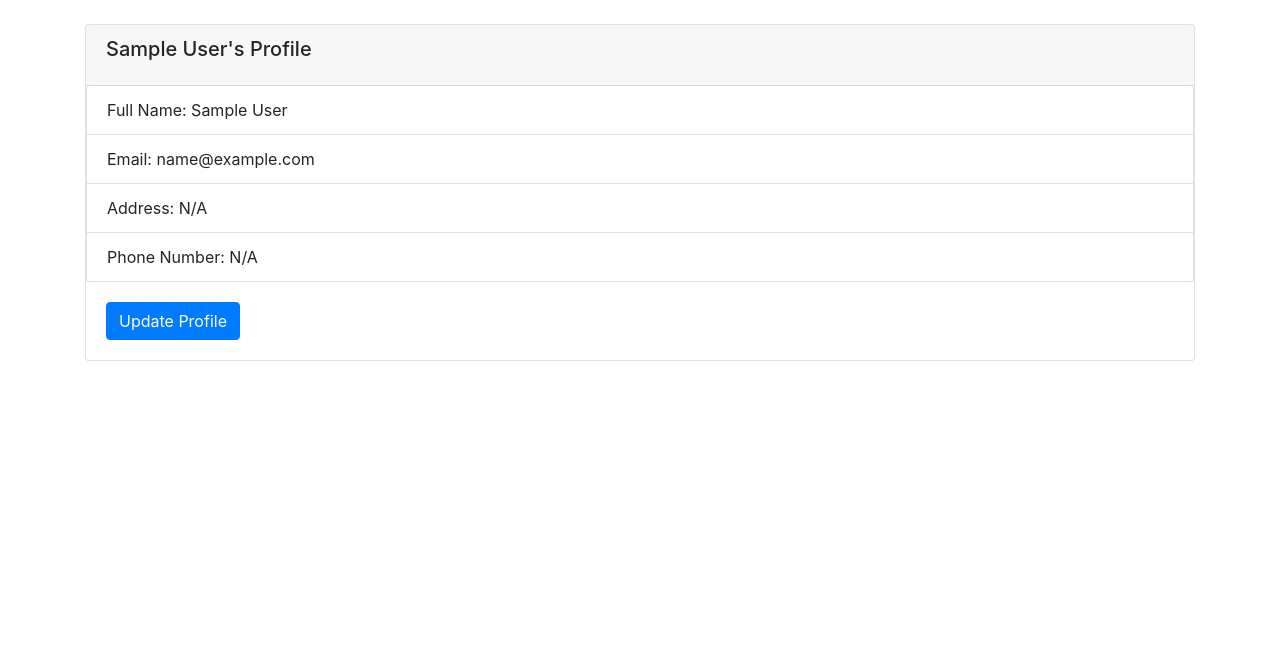
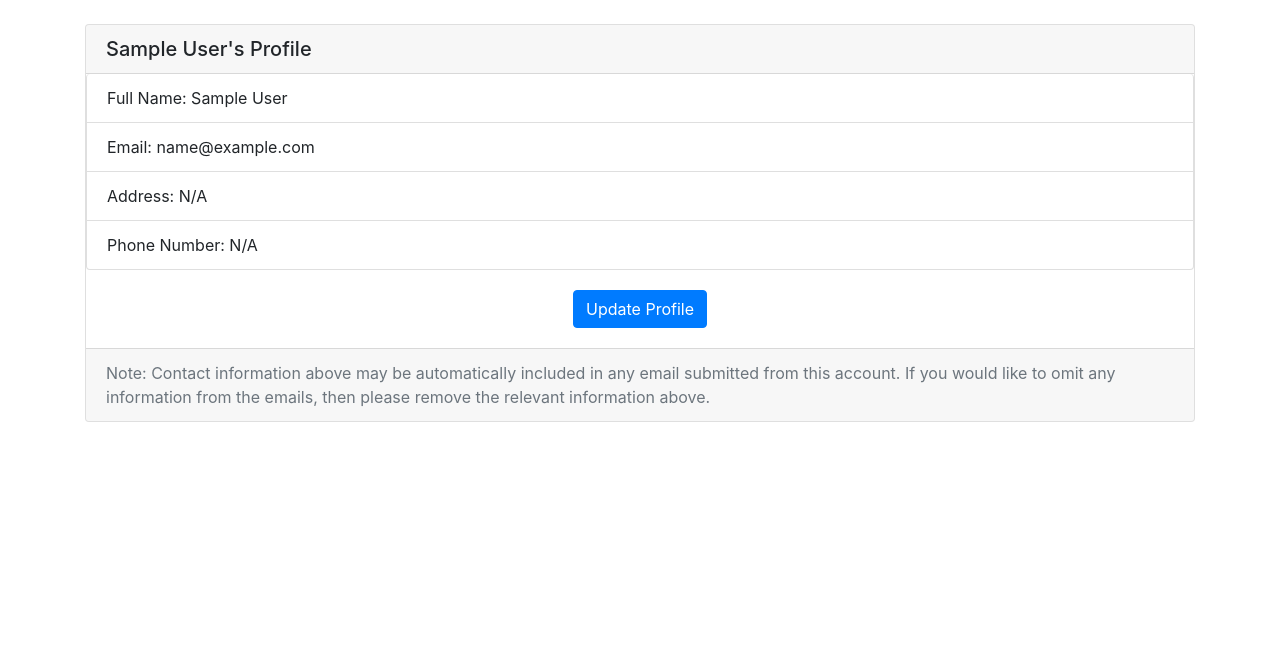
Before and after one commit to dzhang1024/CS3240, a Django app: page /profile/ in a window 1280 px wide. Shown: the part 56-717 px from the top of the page. Run offline with Django 3.2, Linux system fonts and the light colour scheme; the visitor is signed in with stand-in values (Sample User, id 1); some libraries are stand-ins or nearby versions.

Commit message:
Updated profile disclaimer about use of information

```diff
--- a/home/templates/issues/email_success.html
+++ b/home/templates/issues/email_success.html
@@ -4,6 +4,4 @@
     <h1>Success!</h1>
     <p>Your email has been successfully sent, {{ user.first_name }}!</p>
     <a href="{%url 'home:issues' %}" class="btn btn-primary ">Go back to issues page</a>
-
-<!--    <p><a href="{% url 'home:issues'%}">Click here</a> to go back to the issues page</p>-->
 {%endblock%}
--- a/home/templates/profile/profile.html
+++ b/home/templates/profile/profile.html
@@ -5,9 +5,7 @@
 {% if user.is_authenticated %}
 
   <div class="card" >
-    <div class="card-header">
-      <h5 class="card-title align-middle">{{ user.get_full_name }}'s Profile</h5>
-    </div>
+    <h5 class="card-header">{{ user.get_full_name }}'s Profile</h5>
     <ul class="list-group">
       <li class="list-group-item">Full Name: {{ user.first_name }} {{ user.last_name }}</li>
       <li class="list-group-item">Email: {{ user.email }}</li>
@@ -24,9 +22,12 @@
       <li class="list-group-item">Phone Number: N/A </li>
       {% endif %}
     </ul>
-    <div class="card-body">
+    <div class="card-body text-center">
         <a href="/profile/update/" class="btn btn-primary">Update Profile</a>
     </div>
+      <div class="card-footer text-muted">
+        Note: Contact information above may be automatically included in any email submitted from this account. If you would like to omit any information from the emails, then please remove the relevant information above.
+      </div>
   </div>
 
 {% else %}
```
